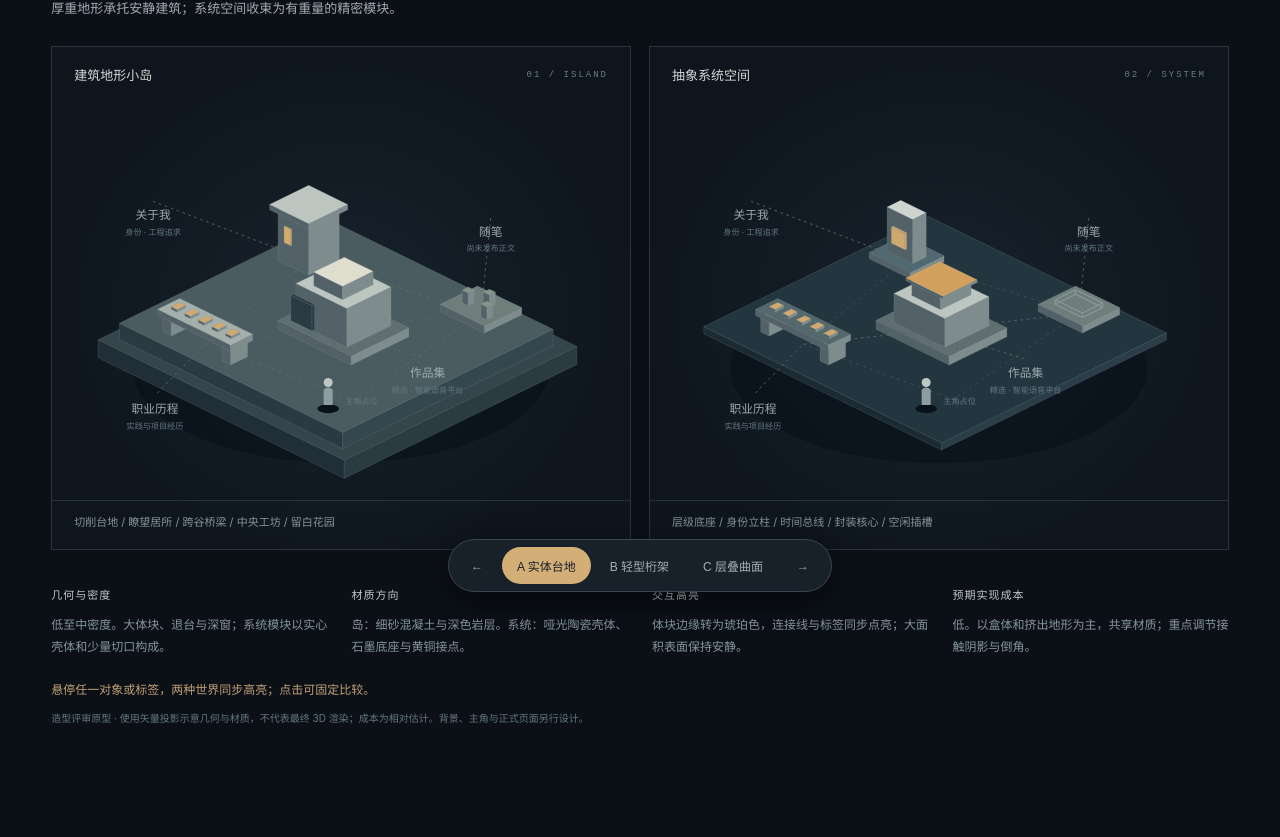
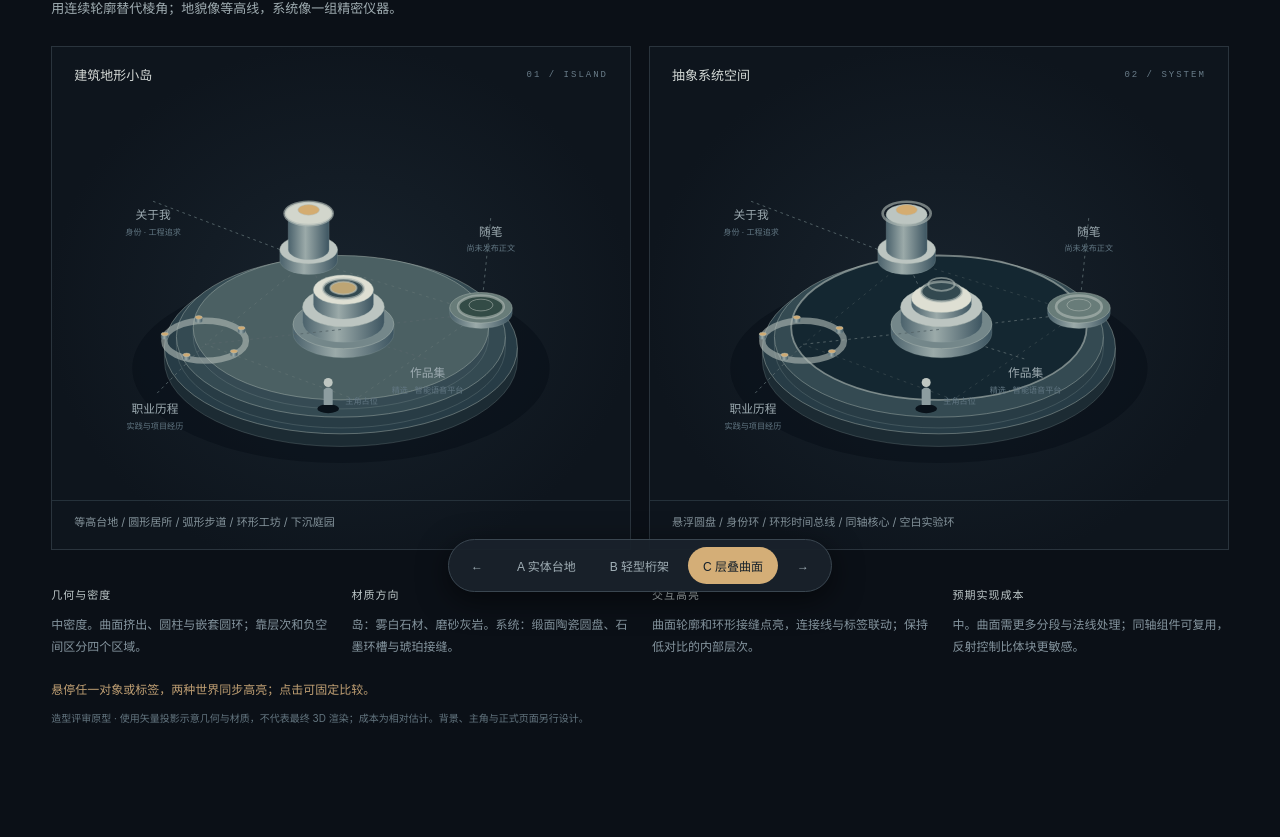
Before and after one commit to zijunlin/zijunlin.github.io, a website built with Vite: page prototype/object-styles.html in a window 1280 px wide. Shown: the part 188-1025 px from the top of the page. Built offline with nearby package versions, Linux system fonts and the light colour scheme.

Commit message:
Record selection of layered curved world style C

```diff
--- a/prototype/object-styles.html
+++ b/prototype/object-styles.html
@@ -11,7 +11,7 @@
   <!-- THROWAWAY PROTOTYPE: three object languages, paired worlds, fixed layout A; ?variant=A|B|C. -->
   <header><a href="/">ZIJUN LIN <span>／ 世界对象研究</span></a><small>02 — FORM & MATERIAL STUDY</small></header>
   <main>
-    <section class="intro"><div><p class="eyebrow">三个候选 · 尚未选定</p><h1 id="title"></h1><p id="description"></p></div><div class="constants">共同条件<span>固定 3/4 正交视角 · A 环绕核心</span><span>雾白 / 石墨灰 / 琥珀 · 静态深蓝灰背景</span><span>相同四区坐标 · 相同主角占位</span></div></section>
+    <section class="intro"><div><p class="eyebrow">已选定 C · A/B 保留作比较</p><h1 id="title"></h1><p id="description"></p></div><div class="constants">共同条件<span>固定 3/4 正交视角 · A 环绕核心</span><span>雾白 / 石墨灰 / 琥珀 · 静态深蓝灰背景</span><span>相同四区坐标 · 相同主角占位</span></div></section>
     <section class="worlds" aria-label="两种世界形态比较">
       <article><div class="world-heading"><h2>建筑地形小岛</h2><span>01 / ISLAND</span></div><div id="island"></div><p id="island-note" class="world-note"></p></article>
       <article><div class="world-heading"><h2>抽象系统空间</h2><span>02 / SYSTEM</span></div><div id="system"></div><p id="system-note" class="world-note"></p></article>
--- a/prototype/object-styles.js
+++ b/prototype/object-styles.js
@@ -104,14 +104,14 @@ function scene(style,world) {
   const [ax,ay]=point(90,105);
   return `<svg viewBox="0 0 640 440" role="group" aria-label="${world==='island'?'建筑地形小岛':'抽象系统空间'}，${candidates[style].title}">${materials}<ellipse cx="320" cy="295" rx="231" ry="105" fill="#060d14" opacity=".45"/>${ground(style,world)}<path d="M${point(-100,-62)} L${point(65,-100)} L${point(95,78)} L${point(-60,100)} Z" fill="none" stroke="#8e9a95" stroke-opacity=".25" stroke-dasharray="3 5"/>${objects}<g aria-label="主角占位"><ellipse cx="${ax}" cy="${ay}" rx="12" ry="5" fill="#09121a"/><path d="M${ax-5},${ay-4} v-17 q5,-5 10,0 v17" fill="#8d9da0"/><circle cx="${ax}" cy="${ay-29}" r="5" fill="#bfc7c2"/><text class="sub" x="${ax+19}" y="${ay-5}">主角占位</text></g></svg>`;
 }
-let current='A', pinned=null;
+let current='C', pinned=null;
 function highlight(id) {
   document.querySelectorAll('[data-region]').forEach(el=>{el.classList.toggle('active',el.dataset.region===id);el.setAttribute('aria-pressed',String(el.dataset.region===pinned));});
   const region=regions.find(r=>r.id===id);
   document.querySelector('#interaction').textContent=region?`${pinned?'已固定':'正在比较'}：${region.label} · ${region.sub}。${pinned?'再次点击取消固定。':'两种世界同步高亮。'}`:'悬停任一对象或标签，两种世界同步高亮；点击可固定比较。';
 }
 function render(key,updateURL=true) {
-  current=Object.hasOwn(candidates,key)?key:'A'; pinned=null;
+  current=Object.hasOwn(candidates,key)?key:'C'; pinned=null;
   const item=candidates[current];
   for(const field of ['title','description','geometry','material','highlight','cost']) document.getElementById(field).textContent=item[field];
   for(const world of ['island','system']) { document.getElementById(world).innerHTML=scene(current,world);document.getElementById(`${world}-note`).textContent=item[world]; }
```
